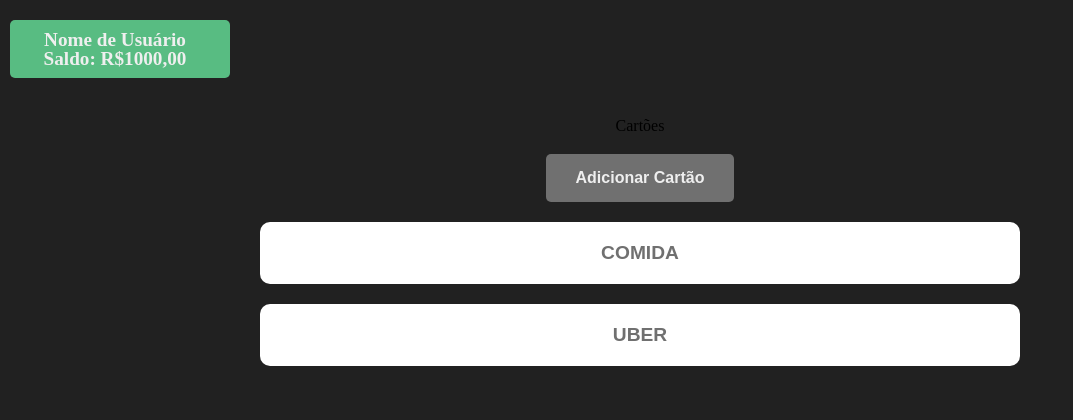
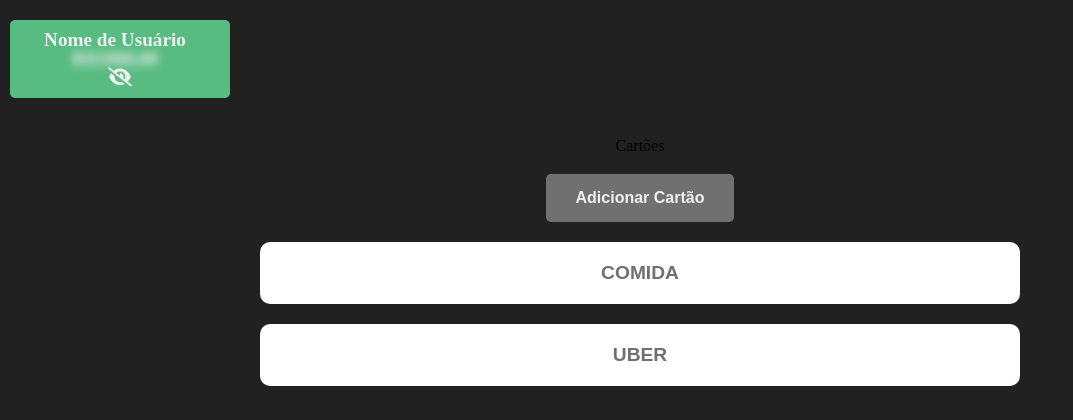
Before and after one commit to Y4nnLS/front-gesobank, a Flask app: page /cartoes in a window 1280 px wide. Shown: the part 83-503 px from the top of the page, without its empty margins (0-1073 px from the left). Run offline with Flask 3, Linux system fonts and the light colour scheme; some libraries are stand-ins or nearby versions.

Commit message:
saldo borrado
adicionei o borrao no saldo

```diff
--- a/static/cartoes.css
+++ b/static/cartoes.css
@@ -137,3 +137,19 @@ header {
     background-color: #fff; /* Cor de fundo branca quando não está sendo hover */
     color: var(--bg-dark); /* Cor do texto */
 }
+
+.saldo-blurred {
+    filter: blur(4px);
+}
+
+.unblur-icon {
+    display: none;
+    color: var(--bg-light);
+    font-size: 1.2rem;
+    cursor: pointer;
+    transition: color 0.3s ease;
+}
+
+.unblur-icon:hover {
+    color: var(--clr);
+}
--- a/templates/cartoes.html
+++ b/templates/cartoes.html
@@ -17,7 +17,8 @@
     </header>
     <div class="user-info">
         <span class="username">Nome de Usuário</span>
-        <span class="saldo">Saldo: R$1000,00</span>
+        <span class="saldo saldo-blurred">R$1000,00</span>
+        <i id="unblur-icon" class="fas fa-eye-slash unblur-icon" onclick="toggleBlur()"></i>
     </div>
     <main>
         <div class="cartoes-container">
@@ -32,6 +33,23 @@
             <!-- Outros cartões aqui -->
         </div>
     </main>
+
+    <script>
+        function toggleBlur() {
+            var saldoElement = document.querySelector('.saldo');
+            var iconElement = document.getElementById('unblur-icon');
+
+            if (saldoElement.classList.contains('saldo-blurred')) {
+                saldoElement.classList.remove('saldo-blurred');
+                iconElement.classList.remove('fa-eye');
+                iconElement.classList.add('fa-eye-slash');
+            } else {
+                saldoElement.classList.add('saldo-blurred');
+                iconElement.classList.remove('fa-eye-slash');
+                iconElement.classList.add('fa-eye');
+            }
+        }
+    </script>
 </body>
 
 </html>
```
Also changed, not shown: static/dashboard.css (+15 -1 lines), templates/dashboard.html (+19 -1 lines).
